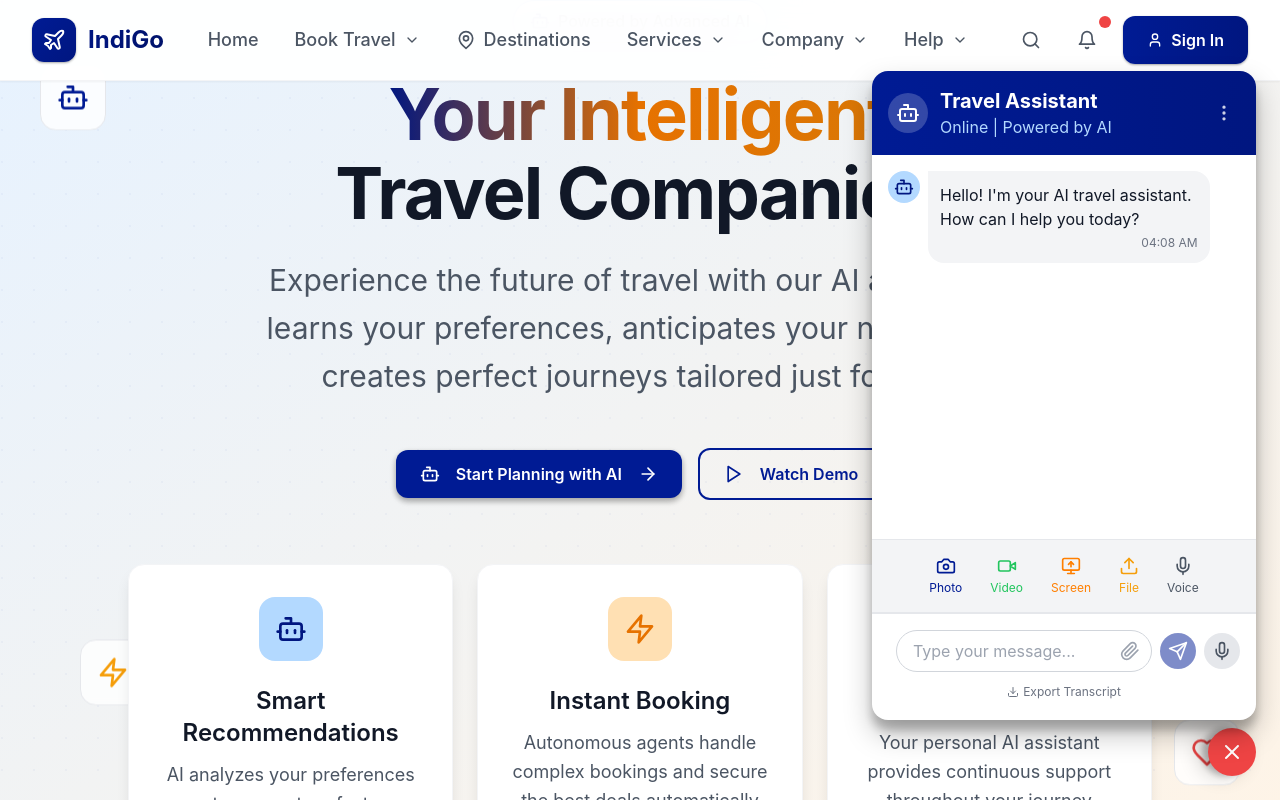
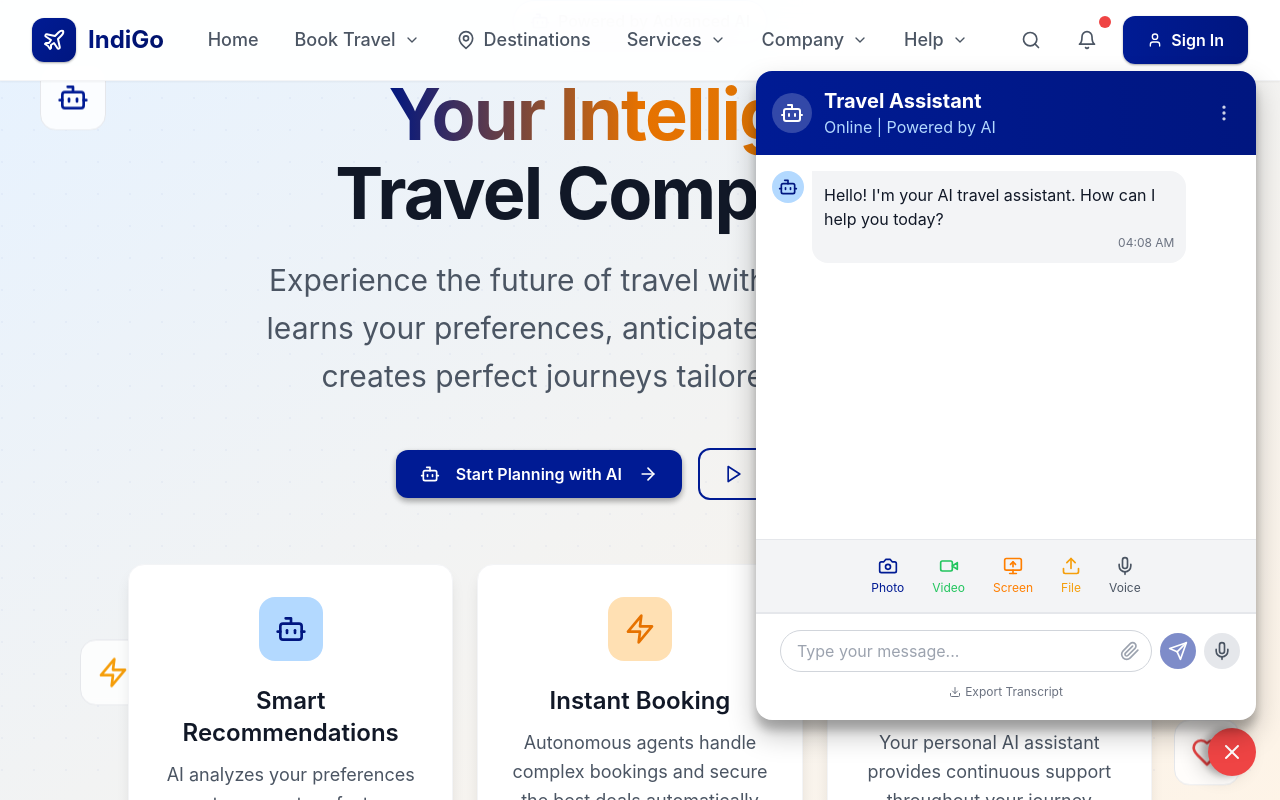
Before and after one commit to Yash-Kavaiya/indigo-AI-website, a React (Vite) app: page / in a window 1280 px wide. Both pictures are taken after a click on the button 1232 px from the left and 752 px from the top of the page. Shown: the top 800 px of the page. Built offline with nearby package versions, Linux system fonts and the light colour scheme.

Commit message:
Increase ChatbotWidget width

```diff
--- a/src/components/ChatbotWidget.tsx
+++ b/src/components/ChatbotWidget.tsx
@@ -532,7 +532,7 @@ const ChatbotWidget: React.FC = () => {
       </button>
 
       {/* Chat Window */}
-      <div className={`fixed bottom-20 right-6 w-96 rounded-2xl shadow-elevation-4 bg-white overflow-hidden z-50 transition-all duration-300 transform ${
+      <div className={`fixed bottom-20 right-6 w-[500px] max-w-[95vw] rounded-2xl shadow-elevation-4 bg-white overflow-hidden z-50 transition-all duration-300 transform ${
         isOpen ? 'scale-100 opacity-100' : 'scale-95 opacity-0 pointer-events-none'
       }`}>
         {/* Header */}
```
